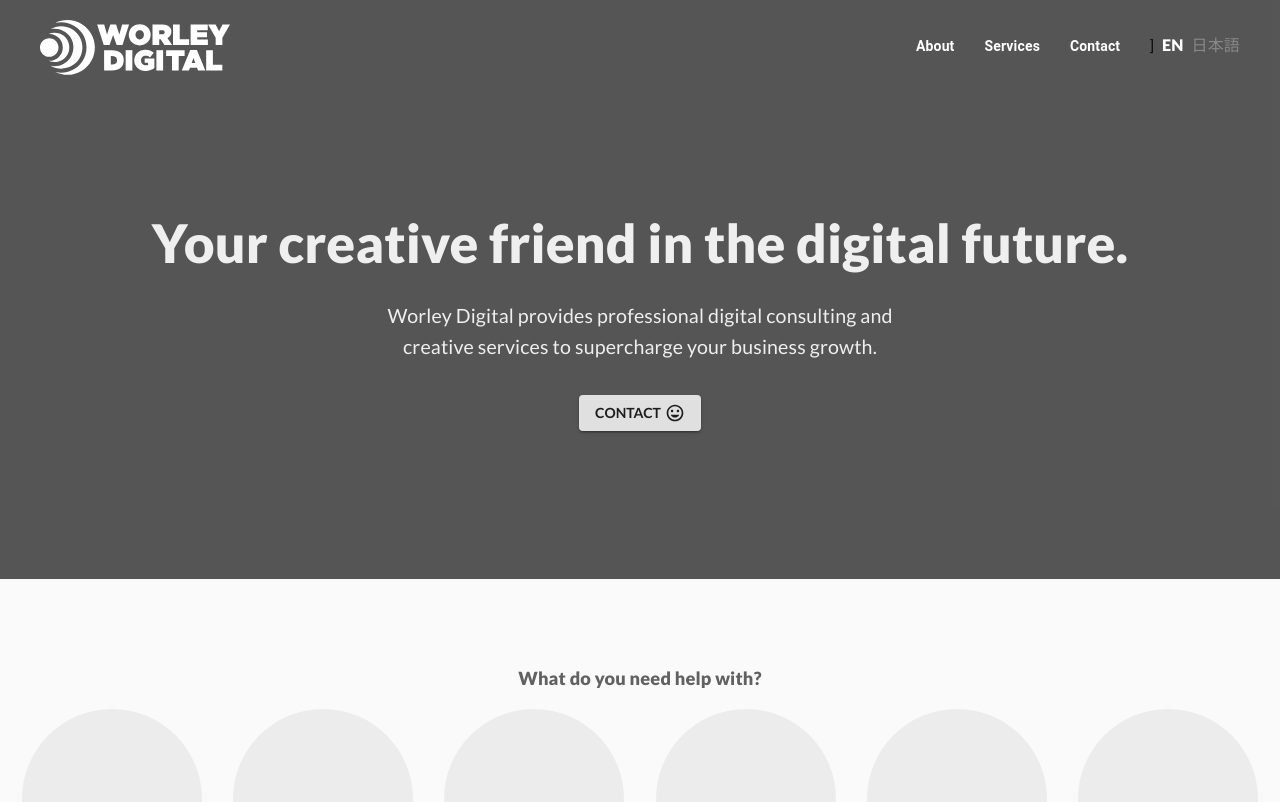
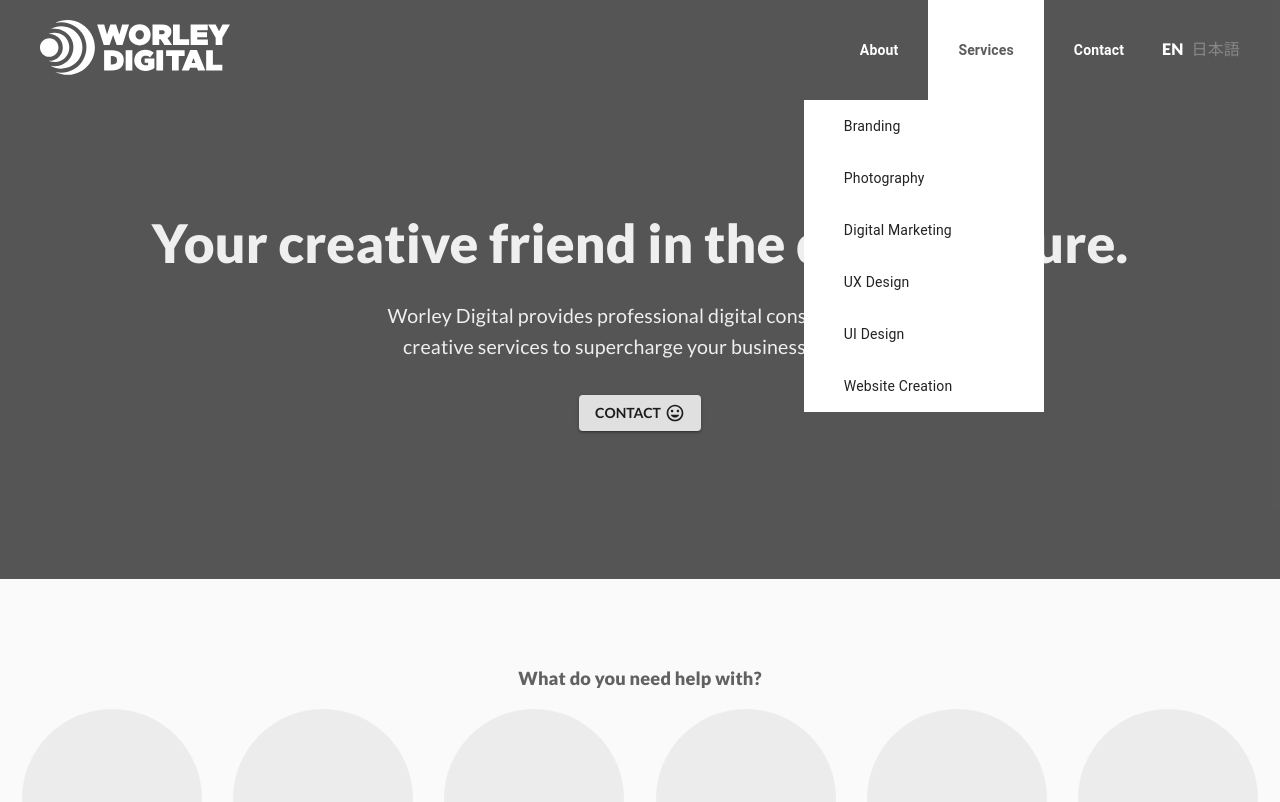
Before and after one commit to helloworley/worley-digital-next, a Next.js app: page /en in a window 1280 px wide. Shown: the top 802 px of the page. Built offline with nearby package versions, Linux system fonts and the light colour scheme; what next would draw is missing.

Commit message:
added structure for on hover nested nav components

```diff
--- a/components/Nav/NavDesktop.js
+++ b/components/Nav/NavDesktop.js
@@ -4,6 +4,7 @@ import { withStyles, createStyles } from '@material-ui/core/styles';
 
 import navItems from '../../data/navItems';
 import navSocials from '../../data/navSocials';
+import servicesOffered from '../../data/servicesOffered';
 
 // custom
 import LocaleSwitcher from '../LocaleSwitcher';
@@ -18,7 +19,7 @@ const bgImage = '//worley-digital-logo.svg';
 
 const styles = theme => createStyles({
   navigation: {
-    padding: '20px 40px',
+    padding: '0 40px',
     width: '100%',
     display: 'flex',
     justifyContent: 'space-between',
@@ -59,8 +60,6 @@ const styles = theme => createStyles({
   },
   listItem: {
     listStyle: 'none',
-    padding: '6px 0',
-    margin: '10px 30px 0 0',
   },
   linkStyle: {
     textDecoration: 'none',
@@ -97,32 +96,6 @@ const styles = theme => createStyles({
 });
 
 
-
-
-const getMenuChildren = (name, menuChildren, classes) => {
-  return (
-    <span>
-      <Text
-        sx={{
-          color: '#bababa'
-        }}
-      >
-        {name}
-      </Text>
-      <ul>
-        {menuChildren.map(childItem => (
-          <li key={childItem.name} className={classes.listItem}>
-            <Link href={childItem.link}>
-              <a className={classes.a}>
-                {childItem.name}
-              </a>
-            </Link>
-          </li>
-        ))}
-      </ul>
-    </span>
-  )
-}
 
 class NavDesktop extends React.Component {
 
@@ -175,12 +148,15 @@ class NavDesktop extends React.Component {
         <div className={classes.navRight}>
           <ul className={classes.list}>
 
-            {menuItems.map(menuItem => (
-              <li key={menuItem.name} className={classes.listItem}>
-                {/* {menuItem.children ? getMenuChildren(menuItem.name, menuItem.children, classes) : getSingleMenuItem(menuItem, classes, t(menuItem.name), this.props.locale)} */}
-                {menuItem.children ? getMenuChildren(menuItem.name, menuItem.children, classes) : <NavSingleMenuItem menuItem={menuItem} locale={locale} />}
+
+              <li className={classes.listItem}>
+                 <NavSingleMenuItem name='about' link='/about' locale={locale} />
               </li>
-            ))}
+
+              <li className={classes.listItem}>
+                 <NavSingleMenuItem name='services' link='#' dropDownItems={servicesOffered} locale={locale} />
+              </li>
+
 
 
               <NavItemToggleContact
@@ -190,7 +166,8 @@ class NavDesktop extends React.Component {
 
           </ul>
 
-]
+
+
 
           <LocaleSwitcher className={classes.langSwitcher} />
           {/* <div className={classes.socialLogos}>
--- /dev/null
+++ b/components/Nav/NavDropDown.js
@@ -0,0 +1,54 @@
+import React from 'react'
+import Link from 'next/link';
+
+// style
+import { makeStyles } from '@material-ui/core/styles';
+
+// translation
+import useTranslation from '../../hooks/useTranslation';
+import { LocaleContext } from '../../context/LocaleContext';
+
+const useStyles = makeStyles(theme => ({
+  listItem: {
+    listStyle: 'none',
+    padding: '16px 40px',
+    cursor: 'pointer',
+    '&:hover': {
+      backgroundColor: '#F7F7F7'
+    }
+  },
+  navDropDown: {
+    backgroundColor: '#fff',
+    margin: '0',
+    padding: '0'
+  },
+  text: {
+    padding: '0',
+    margin: '0',
+    minWidth: '160px'
+  }
+}));
+
+const NavDropDown = props => {
+  const { t } = useTranslation();
+  const classes = useStyles();
+  const { locale } = React.useContext(LocaleContext);
+
+  return (
+    <div>
+      <ul className={classes.navDropDown}>
+        {props.dropDownItems.map(item => {
+          return <Link href={`${locale}/${item.link}`}>
+            <li key={item.text} className={classes.listItem} onClick={props.toggleContactForm}>
+              <p className={classes.text}>
+                {t(item.text)}
+              </p>
+            </li>
+          </Link>
+        })}
+      </ul>
+    </div>
+  )
+};
+
+export default NavDropDown;
--- a/components/Nav/NavItemToggleContact.js
+++ b/components/Nav/NavItemToggleContact.js
@@ -10,12 +10,11 @@ import useTranslation from '../../hooks/useTranslation';
 const useStyles = makeStyles(theme => ({
   item: {
     listStyle: 'none',
-    padding: '6px 0',
-    margin: '10px 30px 0 0',
   },
   contactTrigger: {
     listStyle: 'none',
     cursor: 'pointer',
+    padding: '40px 30px',
     color: '#fff',
     textDecoration: 'none',
     fontWeight: 'bold',
--- a/components/Nav/NavSingleMenuItem.js
+++ b/components/Nav/NavSingleMenuItem.js
@@ -4,21 +4,41 @@ import Link from 'next/link';
 // style
 import { makeStyles } from '@material-ui/core/styles';
 
+// custom
+import NavDropDown from './NavDropDown';
+
 // translation
 import { LocaleContext } from '../../context/LocaleContext';
 import useTranslation from '../../hooks/useTranslation';
 
 const useStyles = makeStyles(theme => ({
-  a: {
+  link: {
+    textDecoration: 'none',
+  },
+  linkInner: {
+    padding: '40px 30px',
+    color: '#fff',
+    fontWeight: 'bold',
     listStyle: 'none',
-    padding: '6px 0',
-    color: '#fff',
-    textDecoration: 'none',
-    fontWeight: 'bold',
     '&:hover': {
       color: 'rgba(255,255,255,.7)',
     }
   },
+  aDropDown: {
+    backgroundColor: '#fff',
+  },
+  textAndDropDown: {
+    position: 'relative',
+  },
+  dropDown: {
+    position: 'absolute',
+    right: '0',
+    top: '100px',
+  },
+  textAndDropDownText: {
+    cursor: 'pointer',
+    color: '#5B5B5B',
+  }
 }));
 
 const NavSingleMenuItem = props => {
@@ -26,12 +46,33 @@ const NavSingleMenuItem = props => {
   const classes = useStyles();
   const { locale } = React.useContext(LocaleContext);
 
-  return (
-    <Link href={`/${locale}${props.menuItem.link}`}>
-      <a className={classes.a}>
-        {t(props.menuItem.name)}
+  const singleLink = (
+    <Link href={`/${locale}/${props.link}`}>
+      <a className={classes.link}>
+        <div className={classes.linkInner}>
+          {t(props.name)}
+        </div>
       </a>
     </Link>
+  );
+
+  const textAndDropDown = (
+    <div className={classes.textAndDropDown}>
+      <div className={`${classes.aDropDown}`}>
+        <div className={`${classes.textAndDropDownText} ${classes.linkInner}`}>
+          {t(props.name)}
+        </div>
+      </div>
+      <div className={classes.dropDown}>
+        <NavDropDown dropDownItems={props.dropDownItems}/>
+      </div>
+    </div>
+  );
+
+  return (
+    <>
+    { props.dropDownItems ? textAndDropDown : singleLink }
+    </>
   )
 };
 
--- a/data/servicesOffered.js
+++ b/data/servicesOffered.js
@@ -1,32 +1,32 @@
 export default [
   {
     link: 'branding',
-    string: "branding",
+    text: "branding",
     image: ""
   },
   {
     link: 'photography',
-    string: "photography",
+    text: "photography",
     image: ""
   },
   {
     link: 'marketing',
-    string: "snsMarketing",
+    text: "snsMarketing",
     image: ""
   },
   {
-    link: 'ux',
-    string: "uxDesign",
+    link: 'ux-design',
+    text: "uxDesign",
     image: ""
   },
   {
-    link: 'ui',
-    string: "uiDesign",
+    link: 'ui-design',
+    text: "uiDesign",
     image: ""
   },
   {
-    link: 'photography',
-    string: "websiteCreation",
+    link: 'website-creation',
+    text: "websiteCreation",
     image: ""
   },
 ]
```
